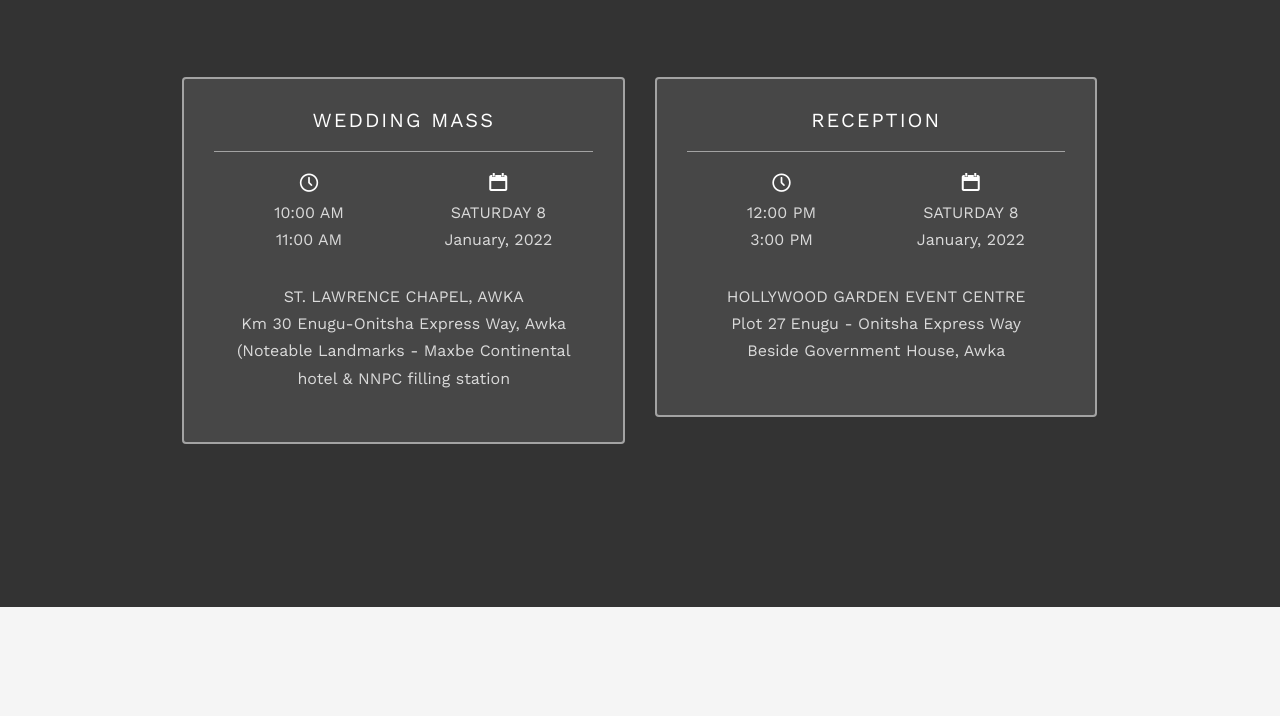
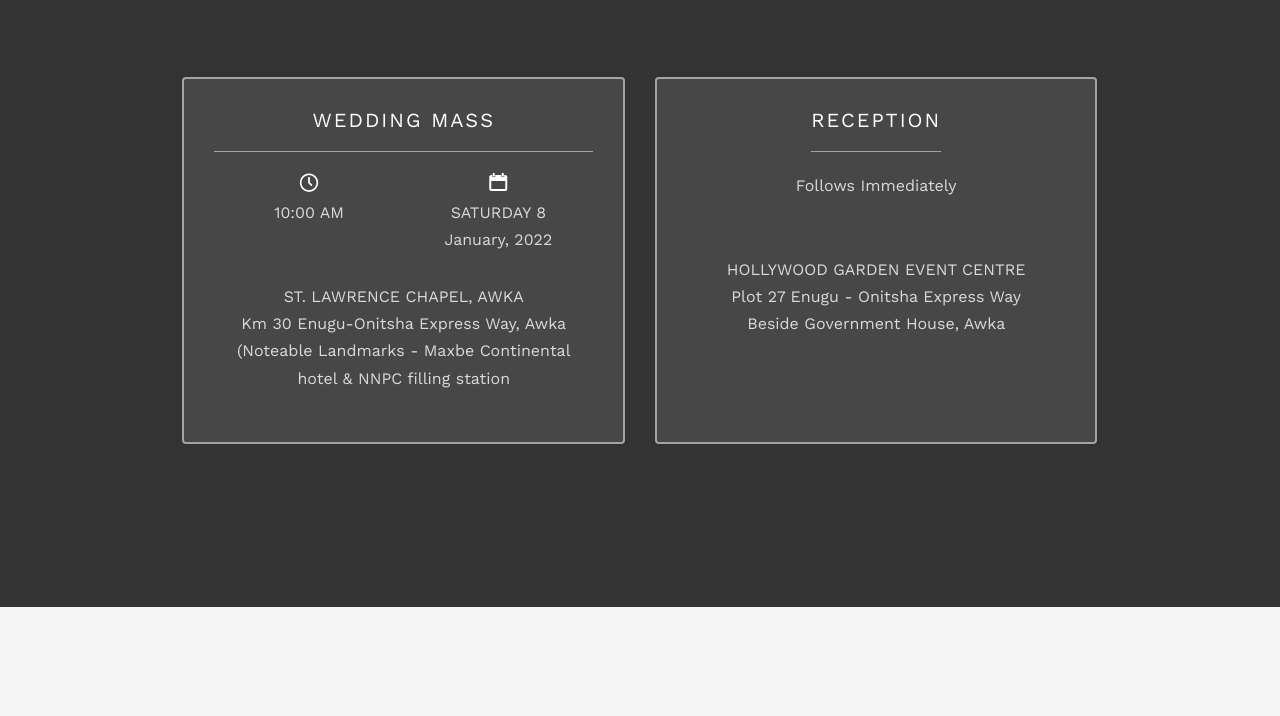
Before and after one commit to isaacRaphael/Franca-paulinus, a plain HTML site: page index.html in a window 1280 px wide. Shown: the part 1849-2565 px from the top of the page. Drawn offline with nearby package versions, Linux system fonts and the light colour scheme; a script that the page names is missing; files whose address does not match are found by name; a web font is replaced by a local one.

Commit message:
little changes

```diff
--- a/index.html
+++ b/index.html
@@ -151,7 +151,7 @@
 									<div class="event-col">
 										<i class="icon-clock"></i>
 										<span>10:00 AM</span>
-										<span>11:00 AM</span>
+
 									</div>
 									<div class="event-col">
 										<i class="icon-calendar"></i>
@@ -164,21 +164,15 @@
 								</div>
 							</div>
 							<div class="col-md-6 col-sm-6 text-center">
-								<div class="event-wrap animate-box">
+								<div class="event-wrap animate-box" style="display: flex; flex-direction: column; align-items: center;">
 									<h3>Reception</h3>
 									<div class="event-col">
-										<i class="icon-clock"></i>
-										<span>12:00 PM</span>
-										<span>3:00 PM</span>
-									</div>
-									<div class="event-col">
-										<i class="icon-calendar"></i>
-										<span>SATURDAY 8</span>
-										<span>January, 2022</span>
+										<span>Follows Immediately</span>
+										<span><br></span>
 									</div>
 									<p>HOLLYWOOD GARDEN EVENT CENTRE <br>
 									Plot 27 Enugu - Onitsha Express Way <br>
-								Beside Government House, Awka <br> </p>
+								Beside Government House, Awka <br> <br> <br> </p>
 								</div>
 							</div>
 						</div>
@@ -341,7 +335,7 @@
 							<a href="./images/fp/cbm.jfif" class="color-6">
 								<div class="case-studies-summary">
 									<span>Chief Bride's maid</span>
-									<h2>Tochi Nwaosu</h2>
+									<h2>Tochi Nwosu</h2>
 								</div>
 							</a>
 						</li>
```
